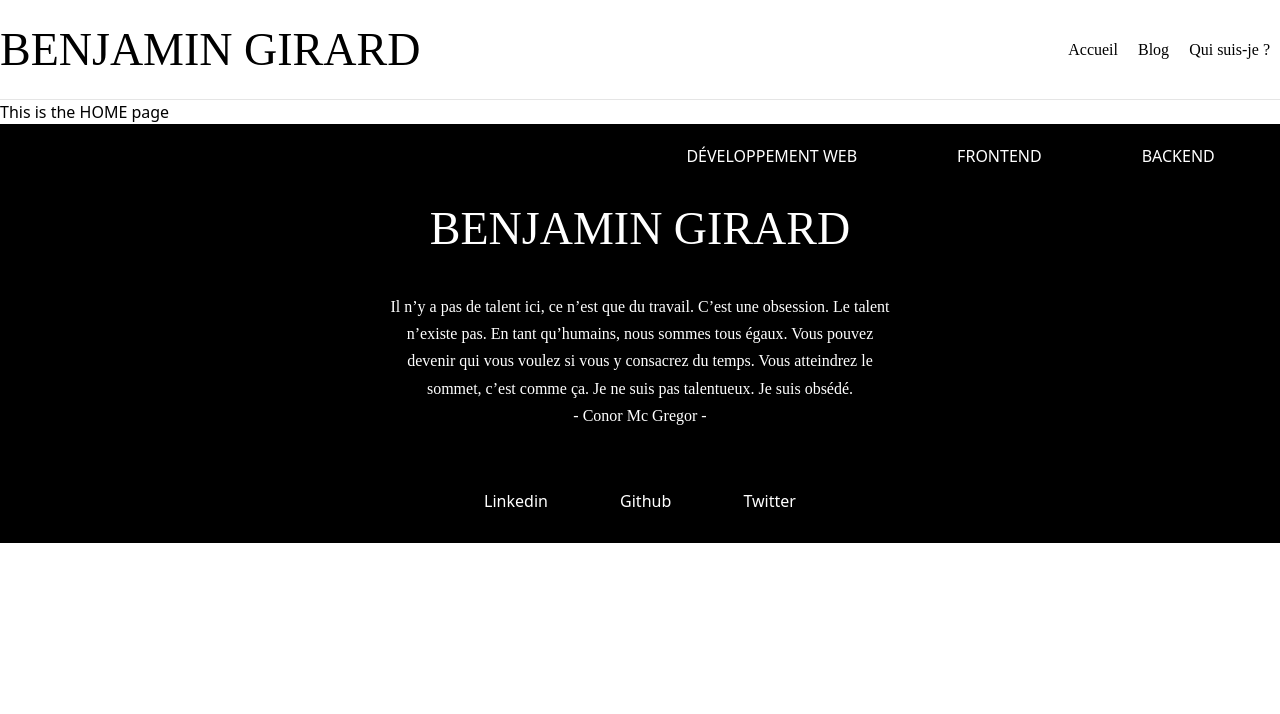
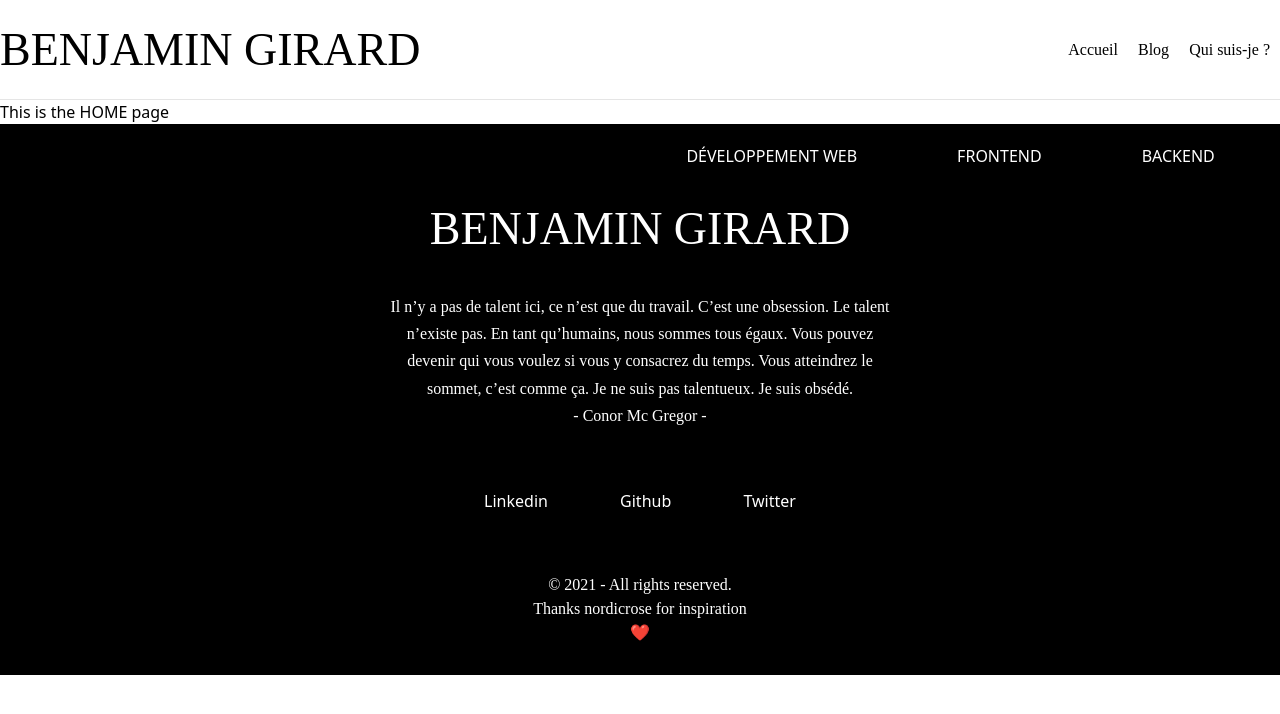
Before and after one commit to benaor/_nextjs_blog-benjamin, a Next.js app: page /Home/Home in a window 1280 px wide. Shown: the top 714 px of the page. Built offline with nearby package versions, Linux system fonts and the light colour scheme.

Commit message:
Create WebsiteSignature and add it in Footer

```diff
--- /dev/null
+++ b/components/molecules/WebsiteSignature/WebsiteSignature.tsx
@@ -0,0 +1,26 @@
+import * as React from 'react'
+import { PropType } from './WebsiteSignature.types'
+
+const WebsiteSignature: React.FunctionComponent<PropType> = ({ style }: PropType) => {
+  const styles: React.CSSProperties = {
+    padding: '30px 0',
+    textAlign: 'center',
+    fontFamily: 'Montserrat',
+    ...style
+  }
+  return (
+    <div data-testid="WebsiteSignature" style={styles}>
+      <p>
+        © 2021 - All rights reserved. <br />
+        Thanks{' '}
+        <a href="https://www.nordicrose.co.uk/" target="_blank" rel="noreferrer">
+          nordicrose
+        </a>{' '}
+        for inspiration <br />
+        ❤️
+      </p>
+    </div>
+  )
+}
+
+export default WebsiteSignature
--- /dev/null
+++ b/components/molecules/WebsiteSignature/WebsiteSignature.types.ts
@@ -0,0 +1,5 @@
+import { CSSProperties } from 'react'
+
+export type PropType = {
+  style?: CSSProperties
+}
--- /dev/null
+++ b/components/molecules/WebsiteSignature/index.ts
@@ -0,0 +1 @@
+export { default } from './WebsiteSignature'
--- a/components/organisms/Footer/Footer.tsx
+++ b/components/organisms/Footer/Footer.tsx
@@ -5,6 +5,7 @@ import Citation from '../../molecules/Citation'
 import HorizontalScrollingBar from '../../molecules/HorizontalScrollingBar'
 import SocialNetworkBar from '../../molecules/SocialNetworkBar'
 import { SocialLinkType } from '../../molecules/SocialNetworkBar/SocialNetworkBar.types'
+import WebsiteSignature from '../../molecules/WebsiteSignature'
 
 const Footer: React.FunctionComponent = () => {
   const itemsToScroll: Array<string> = [
@@ -38,7 +39,9 @@ const Footer: React.FunctionComponent = () => {
   return (
     <footer data-testid="Footer" style={style}>
       <HorizontalScrollingBar itemsToScroll={itemsToScroll} />
+
       <Logo />
+
       <Citation author="Conor Mc Gregor">
         Il n’y a pas de talent ici, ce n’est que du travail. C’est une obsession. Le talent n’existe
         pas. En tant qu’humains, nous sommes tous égaux. Vous pouvez devenir qui vous voulez si vous
@@ -46,6 +49,7 @@ const Footer: React.FunctionComponent = () => {
         Je suis obsédé.
       </Citation>
       <SocialNetworkBar networks={networks} />
+      <WebsiteSignature />
     </footer>
   )
 }
```
Also changed, not shown: 1 other file (tests, documents, lock files or other folders).
